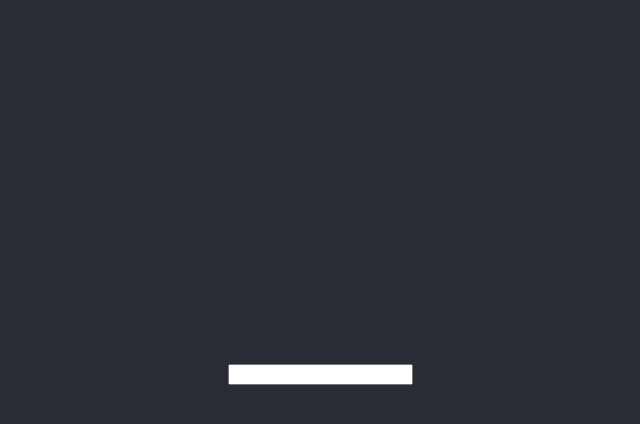
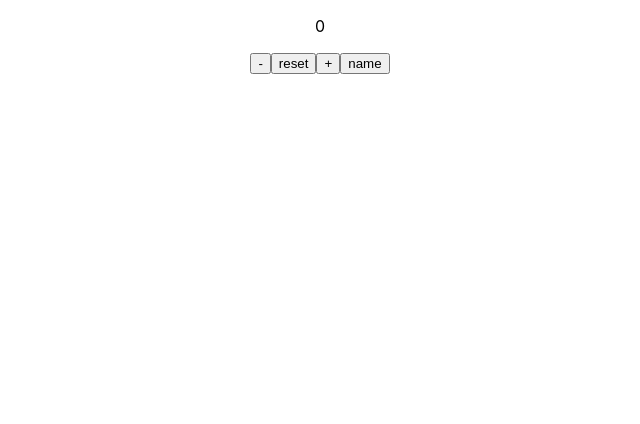
Before and after one commit to Alekskarb/react-hooks, a React (Create React App) app: page / in a window 1280 px wide. Shown: the top 424 px of the page, without its empty margins (320-960 px from the left). Built offline with nearby package versions, Linux system fonts and the light colour scheme.

Commit message:
useReducer_hook

```diff
--- a/src/App.js
+++ b/src/App.js
@@ -1,24 +1,90 @@
 import './App.css';
-import React, {useEffect, useState} from "react";
+import React, {useReducer, useState} from "react";
 // import {useTimeOut} from "./useTimeOut";
-import {useDebounce} from "./useDebounce";
-import {useUpdateEffect} from "./useUpdateEffect";
-import {useArray} from "./useArray";
-import {useThrottle} from "./useThrottle";
+// import {useDebounce} from "./useDebounce";
+// import {useUpdateEffect} from "./useUpdateEffect";
+// import {useArray} from "./useArray";
+// import {useThrottle} from "./useThrottle";
 // import {useLocalStorage} from "./useLocalStorage";
 // import {useUpdateLogger} from "./useUpdateLogger";
 // import {useToggle} from "./useToggle";
+const initState = {
+    count: 0,
+    name: 'Alex'
+}
+
+const reducer = (state, action) => {
+    console.log('action: ', action)
+    switch (action.type) {
+        case 'INC':
+            return {
+                ...state,
+                count: state.count + action.payload
+            }
+        case  'DESC':
+            return {
+                ...state,
+                count: state.count - action.payload
+            }
+        case  'RESET':
+            return {
+                ...state,
+                count: 0
+            }
+            case  'CHANGE':
+            return {
+                ...state,
+                name: action.payload
+            }
+        default:
+            throw new Error()
+    }
+}
 
 function App() {
-    const [value, setValue] = useState('');
-    const throttledValue = useThrottle(value, 1000)
+
+// const [state, dispatch] = useReducer(() => {}, initState);
+    const [state, dispatch] = useReducer(reducer, initState);
+    console.log('state: ', state)
+
+    const decrease = () => {
+        dispatch({
+            type: 'DESC',
+            payload: 10
+        });
+    }
+    const reset = () => {
+        dispatch({
+            type: 'RESET',
+        });
+    }
+    const increase = () => {
+        dispatch({
+            type: 'INC',
+            payload: 5
+        });
+    }
+    const change = () => {
+        dispatch({
+            type: 'CHANGE',
+            payload: 'EL'
+        });
+    }
 
     return (
         <div className="App">
-            <header className='App-header'>
-                <input type="text" onChange={(e) => setValue(e.target.value)}/>
-                <p> {throttledValue} </p>
-            </header>
+            <p>{state.count}</p>
+            <button onClick={decrease}>
+                <div><span>-</span></div>
+            </button>
+            <button onClick={reset}>
+                <div><span>reset</span></div>
+            </button>
+            <button onClick={increase}>
+                <div><span>+</span></div>
+            </button><button onClick={change}>
+                <div><span>name</span></div>
+            </button>
         </div>
     );
 }
@@ -533,3 +599,17 @@ export default App;
 //         </header>
 //     </div>
 // );
+
+// work with USE_THROTTLE custom hook
+
+// const [value, setValue] = useState('');
+// const throttledValue = useThrottle(value, 1000)
+//
+// return (
+//     <div className="App">
+//         <header className='App-header'>
+//             <input type="text" onChange={(e) => setValue(e.target.value)}/>
+//             <p> {throttledValue} </p>
+//         </header>
+//     </div>
+// );
```
